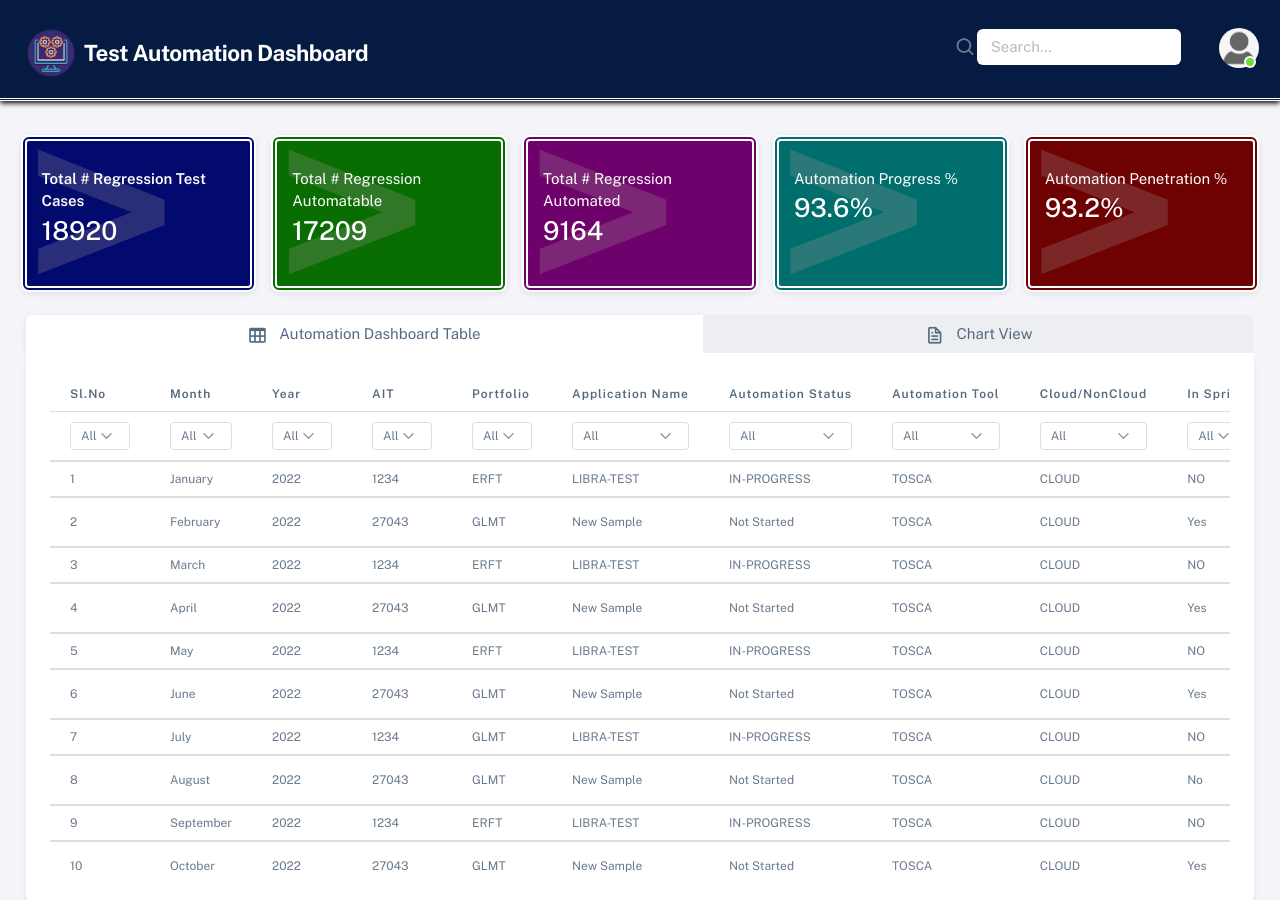
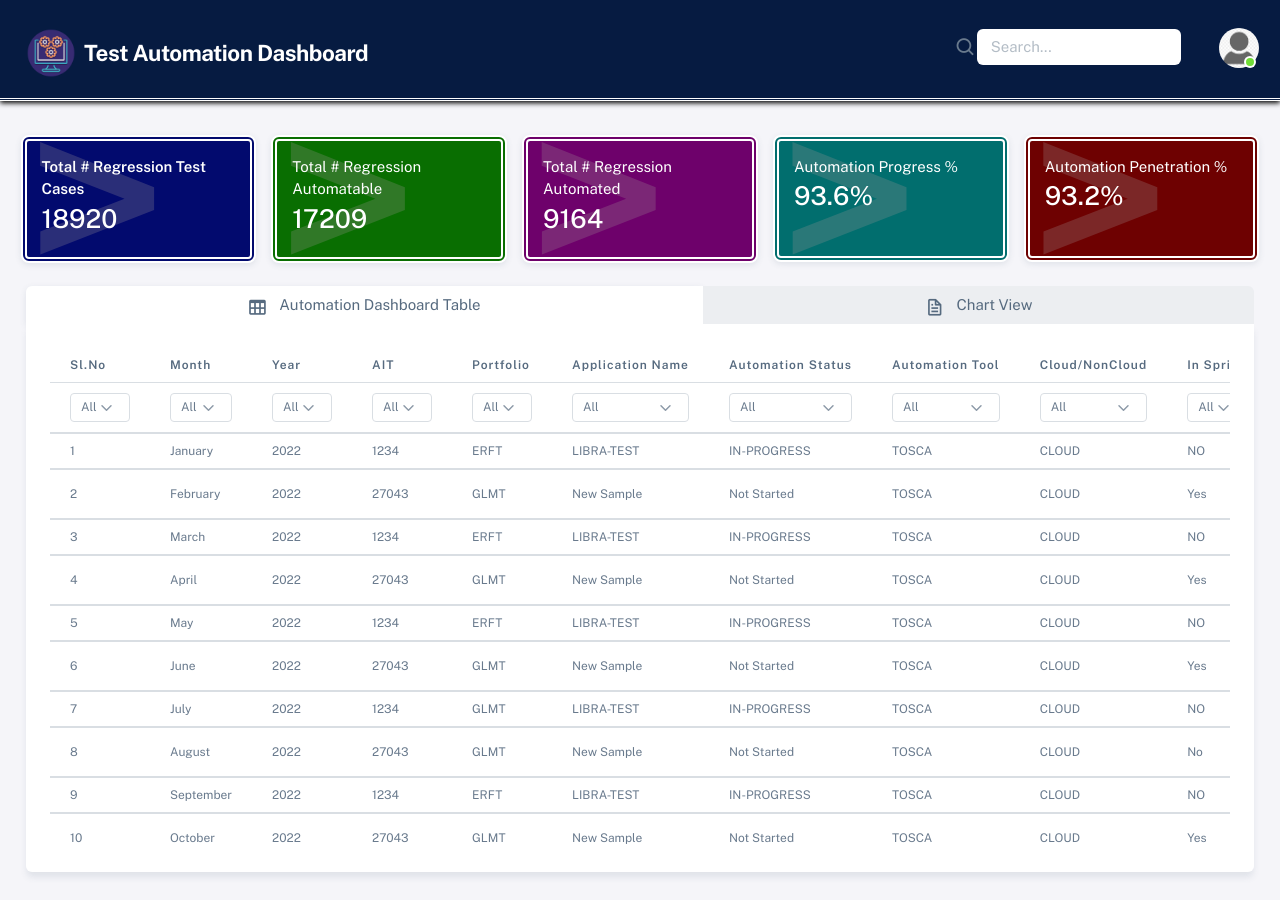
Before and after one commit to indhumano/Accenture_AutomationDashboard, a Django app: page /dashboard/ in a window 1280 px wide. Shown: the top 900 px of the page. Run offline with Django 4.2, Linux system fonts and the light colour scheme; a user stored in the database is signed in; data comes from the database, SQL or seed files in the repository; data that the repository does not hold is empty; some libraries are stand-ins or nearby versions.

Commit message:
Updated dashboard tile design.

```diff
--- a/static/demo.css
+++ b/static/demo.css
@@ -156,9 +156,12 @@ padding-left: 10px!important; font-size:20px;}
  content: ">";
     color: #a39898;
     position: absolute;
-    font-size: 20em;
+    font-size: 18em;
     opacity: .25;
-    top: -163px;
-    left: -7px;
+    top: -153px;
+    left: -3px;
 }
-.cardstyle .col-lg-3ow .card-body{min-height: 145px;padding-top: 1.8em;position:relative;z-index:1}
+.cardstyle .col-lg-3ow .card-body{
+min-height: 115px;
+position:relative;z-index:1
+}
```
